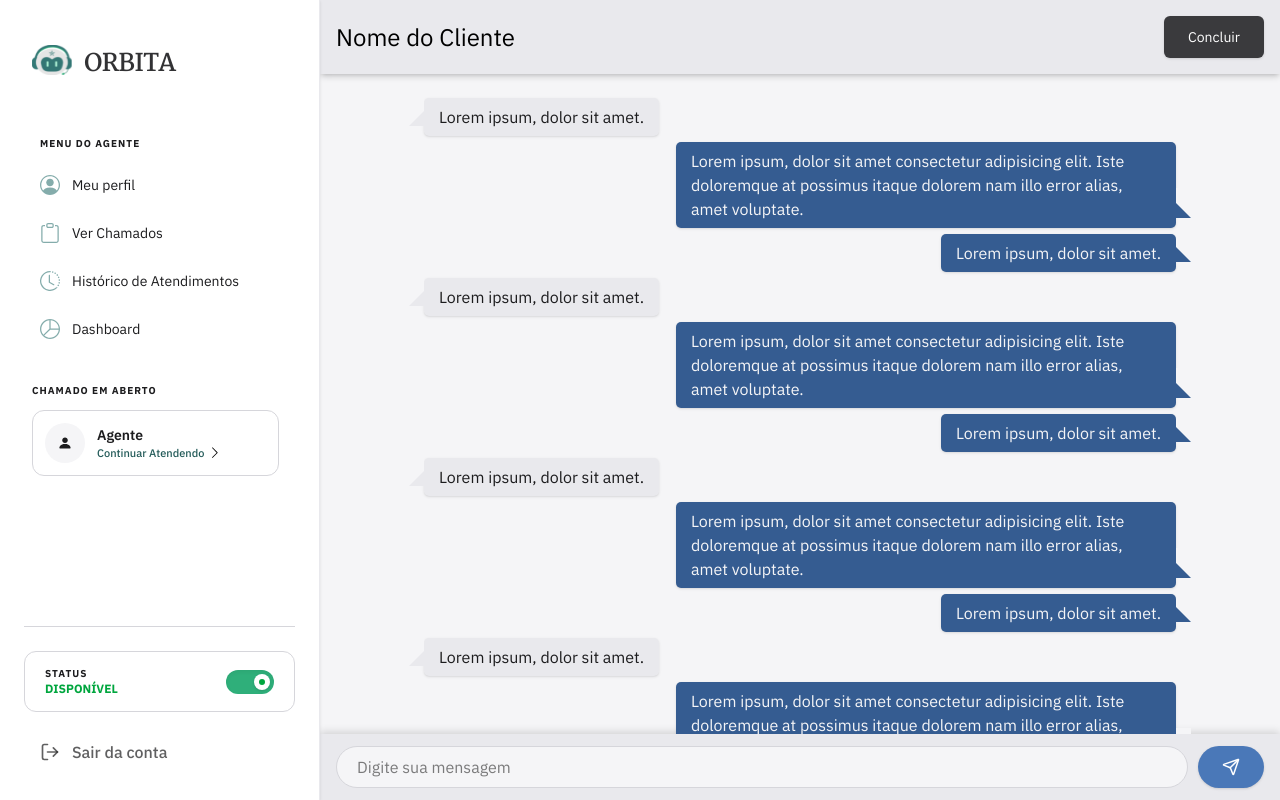
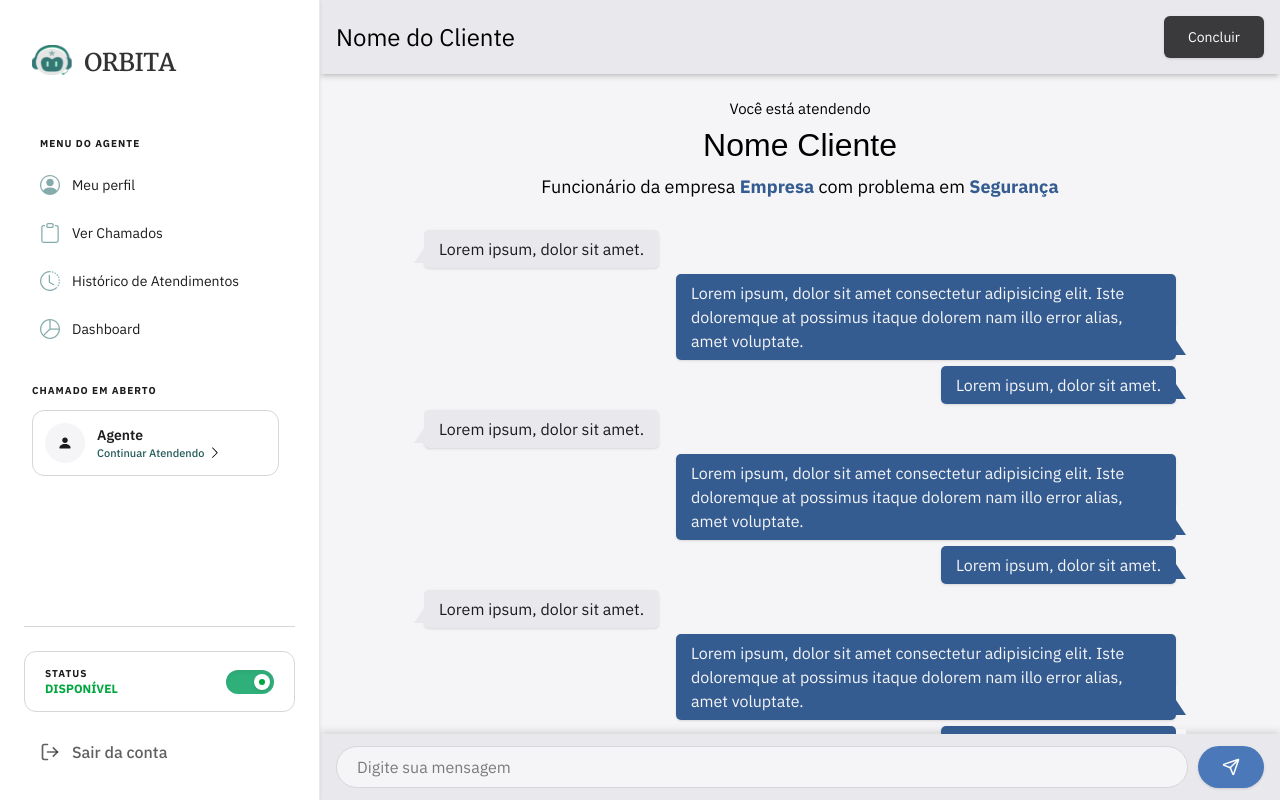
Before and after one commit to CodeDontBlow/pro4tech-frontend, a Next.js app: page /chat in a window 1280 px wide. Built offline with nearby package versions, Linux system fonts and the light colour scheme.

Commit message:
feat: introdução do cliente

```diff
--- a/app/(agent)/chat/components/speechbubble/speechbubble.module.css
+++ b/app/(agent)/chat/components/speechbubble/speechbubble.module.css
@@ -28,7 +28,7 @@
         height: 0px;
 
         position: absolute;
-        bottom: 10px;
+        bottom: 5px;
 
         border-bottom: 15px solid transparent;
         border-top: 15px solid var(--white-base);
@@ -37,14 +37,14 @@
     &.sender::after{
         background-color: var(--blue-700);
 
-        border-right: 15px solid var(--white-base);
-        right: -15px;
+        border-right: 10px solid var(--white-base);
+        right: -10px;
     }
 
     &.receiver::after{
         background-color: var(--white-500);
 
-        border-left: 15px solid var(--white-base);
-        left: -15px;
+        border-left: 10px solid var(--white-base);
+        left: -10px;
     }
 }
--- a/app/(agent)/chat/page.tsx
+++ b/app/(agent)/chat/page.tsx
@@ -23,6 +23,19 @@ export default function Page(){
             <section className="w-full flex-1 overflow-y-auto flex justify-center">
 
                 <section className="px-2 py-6 flex flex-col gap-1.5 max-w-3xl w-full">
+
+                    <div className="">
+                        <h6 className="label-2">
+                            Você está atendendo
+                        </h6>
+                        <h2 className="subtitle-2">
+                            Nome Cliente
+                        </h2>
+                        <p className="text-2 mb-6 mt-1">
+                            Funcionário da empresa <b className="text-blue-700">Empresa</b> com problema em <b className="text-blue-700">Segurança</b>
+                        </p>
+                    </div>
+
                     <Speechbubble
                         sender={false}
                         message='Lorem ipsum, dolor sit amet.'
```
